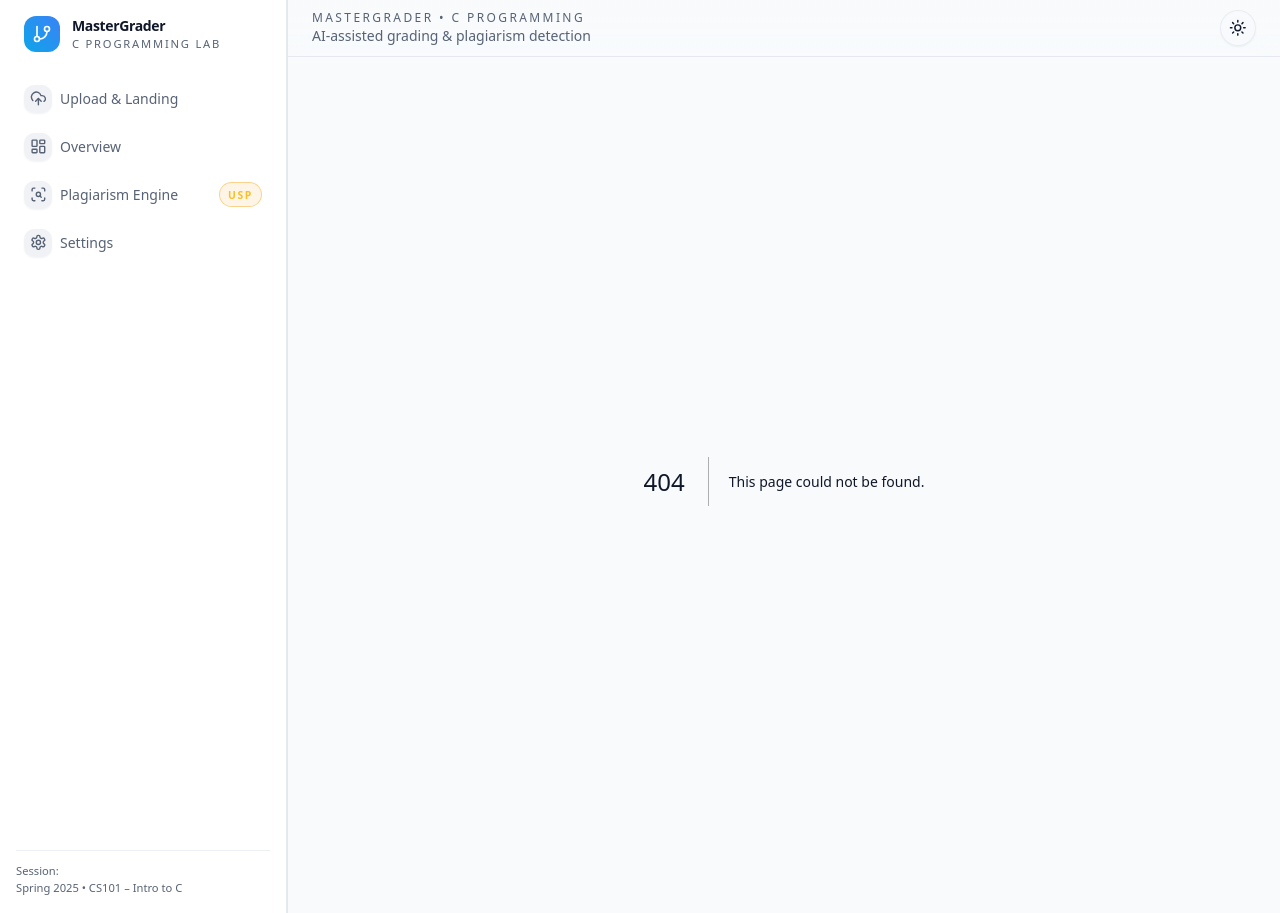
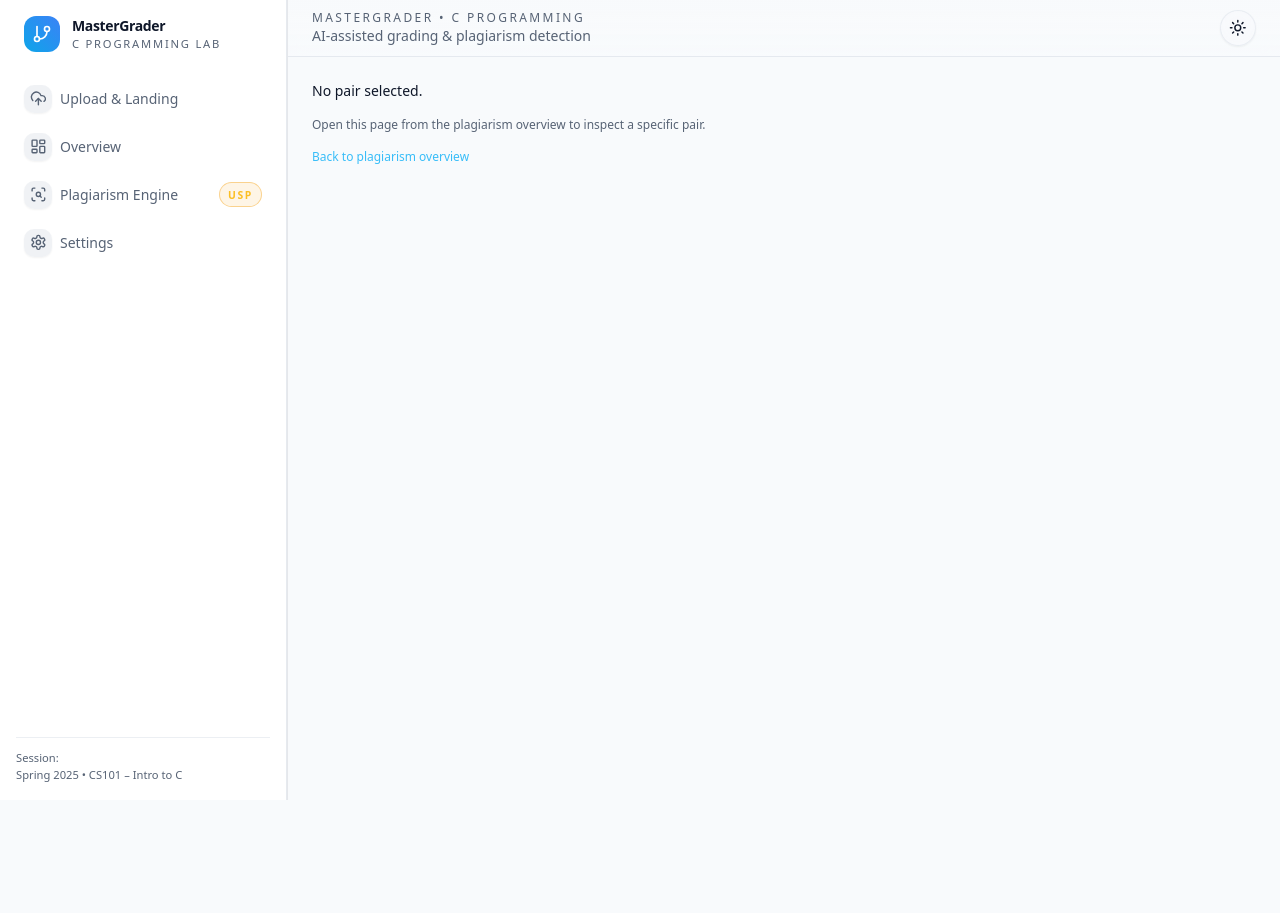
Before and after one commit to uitholfirat-cpu/blank-project, a Next.js app: page /diff in a window 1280 px wide. Before the commit this address had no page. After the commit the page ends 800 px from the top, so only its background shows below. Built offline with nearby package versions, Linux system fonts and the light colour scheme.

Commit message:
refactor(diff): switch to /diff?pairId=...; remove /diff/[pairId] route and update navigation; enable export mode and unoptimized images in next.config.mjs
Co-authored-by: Genie <genie@cosine.sh>

```diff
--- a/app/diff/[pairId]/page.tsx
+++ b/app/diff/page.tsx
@@ -1,25 +1,41 @@
 "use client";
 
+import { Suspense } from "react";
 import Link from "next/link";
+import { useSearchParams } from "next/navigation";
 
 import { DiffViewer } from "@/components/diff/diff-viewer";
 import { useReport } from "@/components/report-context";
 import { professorTemplate } from "@/lib/professor-template";
 
-export default function DiffPage({
-  params
-}: {
-  params: { pairId: string };
-}) {
+function DiffPageContent() {
+  const searchParams = useSearchParams();
+  const pairId = searchParams.get("pairId");
   const { reportData } = useReport();
+
+  if (!pairId) {
+    return (
+      <div className="space-y-4">
+        <p className="text-sm font-medium text-foreground">No pair selected.</p>
+        <p className="text-xs text-muted-foreground">
+          Open this page from the plagiarism overview to inspect a specific pair.
+        </p>
+        <Link
+          href="/plagiarism"
+          className="inline-flex text-xs font-medium text-sky-400 underline-offset-4 hover:underline"
+        >
+          Back to plagiarism overview
+        </Link>
+      </div>
+    );
+  }
 
   if (!reportData || !reportData.plagiarismCases.length) {
     return (
       <div className="space-y-4">
         <p className="text-sm font-medium text-foreground">No data found.</p>
         <p className="text-xs text-muted-foreground">
-          Upload a ZIP file and run the analysis before opening individual
-          diffs.
+          Upload a ZIP file and run the analysis before opening individual diffs.
         </p>
         <Link
           href="/"
@@ -31,9 +47,7 @@ export default function DiffPage({
     );
   }
 
-  const pair = reportData.plagiarismCases.find(
-    (p) => p.id === params.pairId
-  );
+  const pair = reportData.plagiarismCases.find((p) => p.id === pairId);
 
   if (!pair) {
     return (
@@ -58,3 +72,11 @@ export default function DiffPage({
     </div>
   );
 }
+
+export default function DiffPage() {
+  return (
+    <Suspense fallback={<div className="text-xs text-muted-foreground">Loading diff…</div>}>
+      <DiffPageContent />
+    </Suspense>
+  );
+}
--- a/components/plagiarism/plagiarism-table.tsx
+++ b/components/plagiarism/plagiarism-table.tsx
@@ -211,7 +211,7 @@ export function PlagiarismTable({ cases: casesProp }: PlagiarismTableProps) {
                 <TableRow
                   key={pair.id}
                   className="cursor-pointer bg-background/60 text-sm transition-colors hover:bg-accent/40"
-                  onClick={() => router.push(`/diff/${pair.id}`)}
+                  onClick={() => router.push(`/diff?pairId=${pair.id}`)}
                 >
                   <TableCell className="text-xs font-semibold">
                     <span className="inline-flex rounded-full bg-muted px-2 py-0.5 text-[0.7rem] font-medium">
--- a/next.config.mjs
+++ b/next.config.mjs
@@ -1,7 +1,10 @@
 /** @type {import('next').NextConfig} */
 const nextConfig = {
   reactStrictMode: true,
-  // output: "export",  <-- REMOVE OR COMMENT OUT THIS LINE
+  output: "export",
+  images: {
+    unoptimized: true
+  }
 };
 
 export default nextConfig;
```
